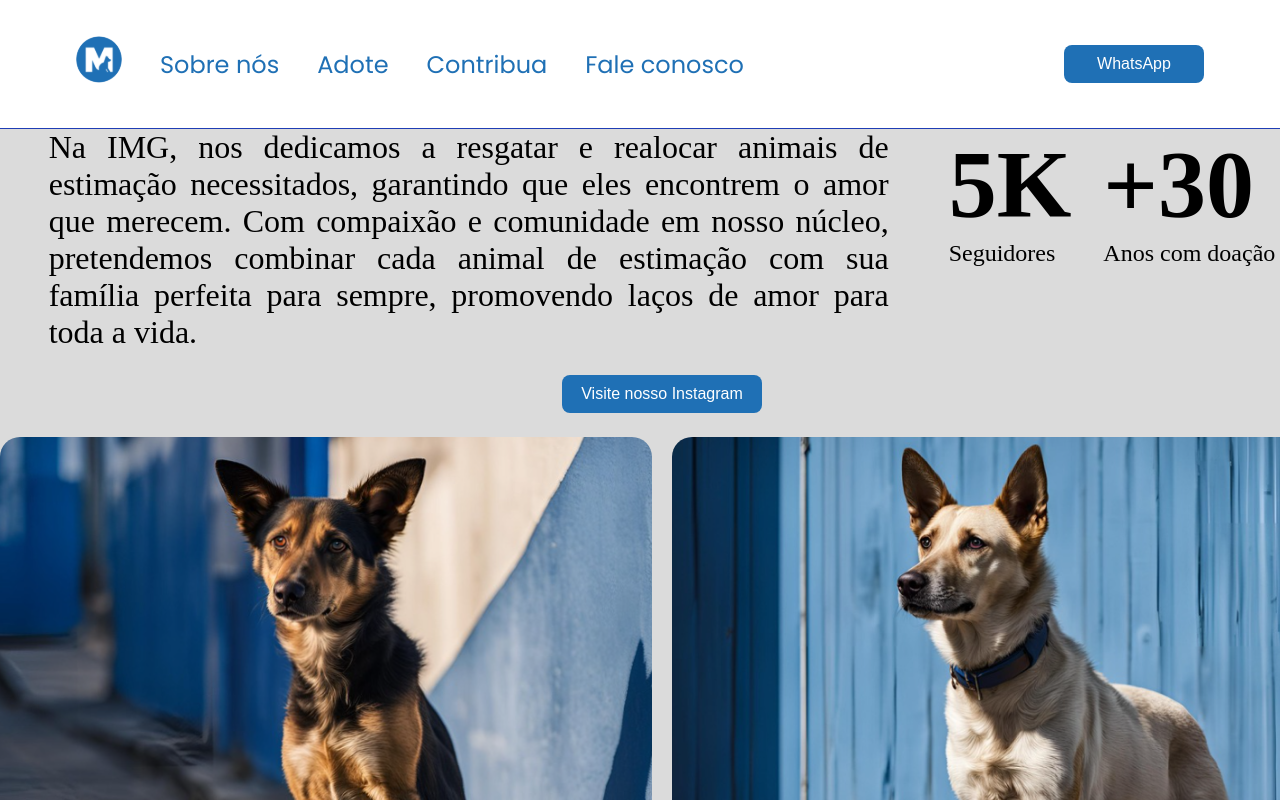
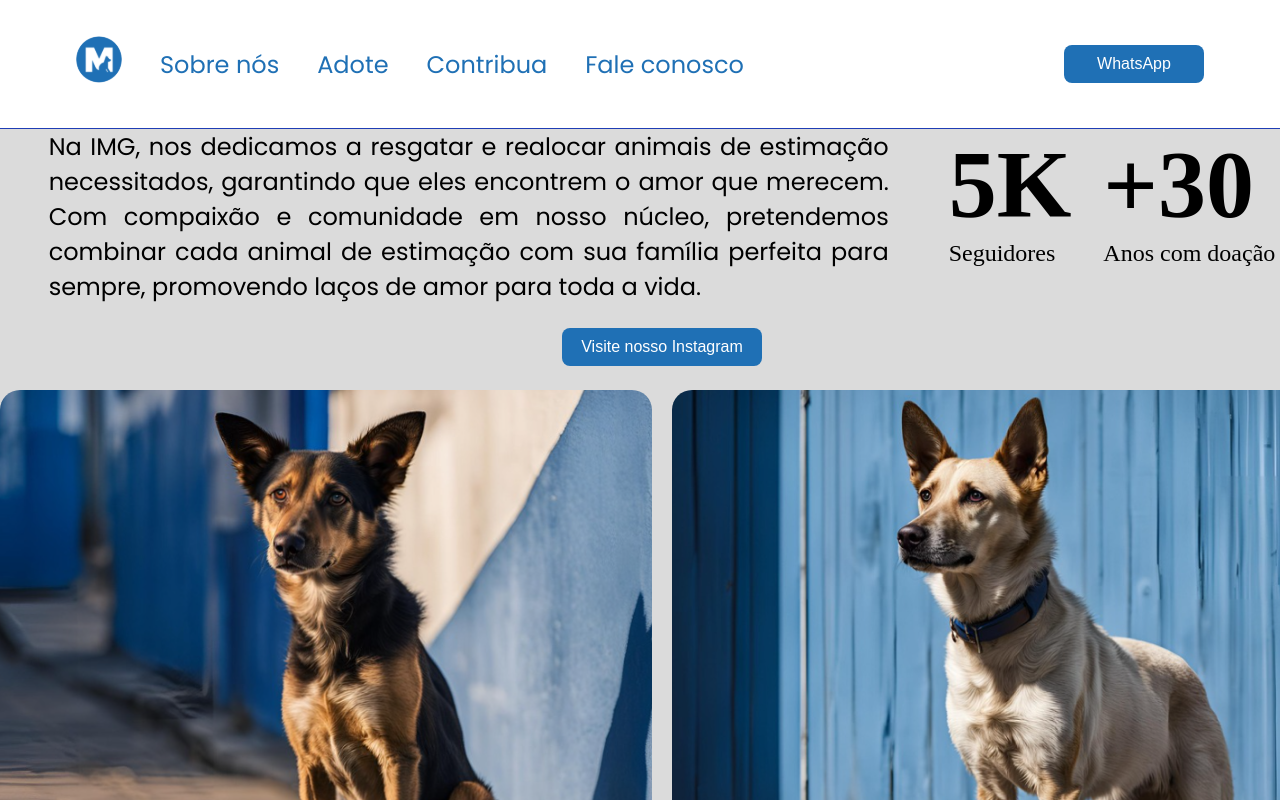
Before and after one commit to devoctaviooliveira/SiteOng, a React (Vite) app: page /about in a window 1280 px wide. Built offline with nearby package versions, Linux system fonts and the light colour scheme.

Commit message:
last_update

```diff
--- a/src/components/EventsCard/styles.js
+++ b/src/components/EventsCard/styles.js
@@ -19,10 +19,12 @@ export const Container = styled.div `
 
   h1 {
     color: #1F70B5;
+    font-family: Roboto Slab;
   }
 
   p {
     font-size: 1.6rem;
     text-align: center;
+    font-family: Poppins;
   }
 `
--- a/src/components/Header/index.jsx
+++ b/src/components/Header/index.jsx
@@ -26,9 +26,11 @@ export function Header() {
         <a className="DesktopVersion" href="/fale-conosco">Fale conosco</a>
       </Links>
 
-      <Button>
-        <StandardButton className='WhatsAppButton' title="WhatsApp" />
-      </Button>
+      <a href="https://web.whatsapp.com/send?phone=5512 99159-8007" target='_blank'>
+        <Button>
+          <StandardButton className='WhatsAppButton' title="WhatsApp" />
+        </Button>
+      </a>
 
       <DropDownMenu onClick={toggleMenu}>
         <IoMdMenu className="Icon" />
--- a/src/components/Header/styles.js
+++ b/src/components/Header/styles.js
@@ -71,7 +71,7 @@ export const DropDownMenu = styled.button `
   .Icon {
     width: 3.4rem;
     height: 3.4rem;
-    color: #1F3DB5;
+    color: #1F70B5;
   }
 
   @media (min-width: 600px) {
@@ -88,6 +88,9 @@ export const MobileLinks = styled.div`
   right: 0;
   width: 100%;
   box-shadow: 0 4px 8px rgba(0, 0, 0, 0.1);
+  font-size: 2.4rem;
+  font-family: Poppins;
+
 
   a {
     padding: 10px;
@@ -95,6 +98,7 @@ export const MobileLinks = styled.div`
     border-bottom: 1px solid #ddd;
     color: #333;
     text-decoration: none;
+    color: #1F70B5;
 
     &:last-child {
       border-bottom: none;
--- a/src/pages/About/index.jsx
+++ b/src/pages/About/index.jsx
@@ -32,7 +32,8 @@ export function About() {
           </SecondText>
         </TextContent>
 
-        <StandardButton title="Visite nosso Instagram" className="Button"/>
+        <a href="https://www.instagram.com/institutomarilugodoi/" target="_blank"><StandardButton title="Visite nosso Instagram" className="Button"/></a>
+
 
         <ImgContent>
           <img className="IMG1" src={AboutImg1} alt="Imagem de um cachorro" />
--- a/src/pages/About/styles.js
+++ b/src/pages/About/styles.js
@@ -57,12 +57,13 @@ export const ImgContent = styled.div`
 `;
 
 export const FirstText = styled.div`
-  font-size: 3.2rem;
+  font-size: 2.4rem;
   max-width: 84rem;
   text-align: justify;
+  font-family: Poppins;
 
   @media (max-width: 600px) {
-    font-size: 2.4rem;
+    font-size: 1.8rem;
   }
 `;
 
--- a/src/pages/Adopt/styles.js
+++ b/src/pages/Adopt/styles.js
@@ -17,7 +17,7 @@ export const Grid = styled.div`
 
   img {
     border-radius: 2rem;
-    border: 2px solid white;
+    border: 2px solid #1F70B5;
     width: 100%;
     height: auto;
   }
--- a/src/pages/Donate/styles.js
+++ b/src/pages/Donate/styles.js
@@ -29,6 +29,7 @@ export const TextContent = styled.div`
     text-align: center;
     font-weight: bold;
     color: #1F70B5;
+    font-family: Roboto Slabb;
 
     @media (max-width: 600px) {
       font-size: 4.8rem;
@@ -40,6 +41,7 @@ export const TextContent = styled.div`
     font-style: normal;
     font-weight: 200;
     line-height: 180%;
+    font-family: Poppins;
 
     @media (max-width: 600px) {
       font-size: 2.4rem;
--- a/src/pages/FaleConosco/index.jsx
+++ b/src/pages/FaleConosco/index.jsx
@@ -1,19 +1,15 @@
 import React from 'react';
 import { Header } from '../../components/Header';
-import DogIMG from '../../assets/fundofale.png';
 
-import { Container, MainContent } from './styles';
+import { Container, MainContent, Form } from './styles';
 
 export function FaleConosco() {
   return (
     <Container>
       <Header />
       <MainContent>
-        <div className="content">
-          <div className="form-container">
-            <h1>Fale Conosco</h1>
-            <p>Entre em contato conosco através do formulário abaixo:</p>
-            <form>
+        <h1>Entre em contato conosco através do formulário abaixo:</h1>
+        <Form>
           <div>
             <label htmlFor="name">Nome:</label>
             <input type="text" id="name" name="name" required />
@@ -27,12 +23,7 @@ export function FaleConosco() {
             <textarea id="message" name="message" required></textarea>
           </div>
           <button type="submit">Enviar</button>
-            </form>
-          </div>
-          <div className="image-container">
-            <img src={DogIMG} alt="Cachorro observando" />
-          </div>
-        </div>
+        </Form>
       </MainContent>
     </Container>
   );
--- a/src/pages/FaleConosco/styles.js
+++ b/src/pages/FaleConosco/styles.js
@@ -5,39 +5,50 @@ export const Container = styled.div`
 `;
 
 export const MainContent = styled.div`
-  margin: auto;
+  display: flex;
+  flex-direction: column;
+  align-items: center;
+  gap: 4rem;
+
 
   h1 {
-    color: Navy;
-    font-size: 2.4rem;
+    color: #1F70B5;
+    font-size: 3.6rem;
     font-family: "Roboto Slab";
+    margin-top: 4rem;
+
+    @media (max-width: 600px) {
+      text-align: center;
+    }
   }
 
-  p {
-    color: Navy;
-    font-size: 2rem;
-    margin-bottom: 1.6rem;
-    margin-left: 50rem;
-    font-family: "Poppins";
+  @media (max-width: 600px) {
+    padding: 2rem;
+  }
+`
+
+export const Form = styled.form`
+  background-color: rgba(31, 112, 181, 0.60);
+  padding: 2rem;
+  border-radius: 2rem;
+  width: 54rem;
+
+  @media (max-width: 600px) {
+    width: 100%;
   }
 
-  form {
-    background-color: rgba(0, 0, 0, 0.5);
-    padding: 20px;
-    border-radius: 10px;
-    width: 100%;
-    max-width: 500px;
-    margin-left: 53.9rem;
-    margin-top: 4rem;
 
   div {
-      margin-bottom: 13px;
+    display: flex;
+    flex-direction: column;
+    margin-bottom: 1rem;
   }
 
   label {
     color: #fff;
     display: block;
-      margin-bottom: 9px;
+    font-family: Poppins;
+    font-size: 1.6rem;
   }
 
   input, textarea {
@@ -48,27 +59,21 @@ export const MainContent = styled.div`
   }
 
   button {
-      padding: 10px 40px;
+    padding: 1rem 4rem;
+    margin-top: 1rem;
     background-color: #1E90FF;
     color: #fff;
     border: none;
-      border-radius: 5px;
+    border-radius: 1rem;
     cursor: pointer;
+    font-family: Poppins;
+    font-size: 1.6rem;
   }
 
   button:hover {
     background-color: #4169E1;
   }
-  }
 
-  .image-container {
-    z-index: -1;
-    position: fixed;
-    top: 0;
-    left: 0;
-    height: 100vh;
-    object-fit: cover;
-  }
 
 
   @media only screen and (max-width: 600px) {
@@ -83,15 +88,5 @@ export const MainContent = styled.div`
       margin-left: 1rem;
       text-align: center;
     }
-
-    form {
-      margin-left: 0; /* Centraliza o form */
-      margin-top: 2rem;
-      padding: 15px;
-    }
-
-    .image-container {
-      display: none; /* Oculta a imagem de fundo no mobile, se necessário */
-    }
   }
 `
```
Lines whose indentation alone changed are shown as unchanged.
